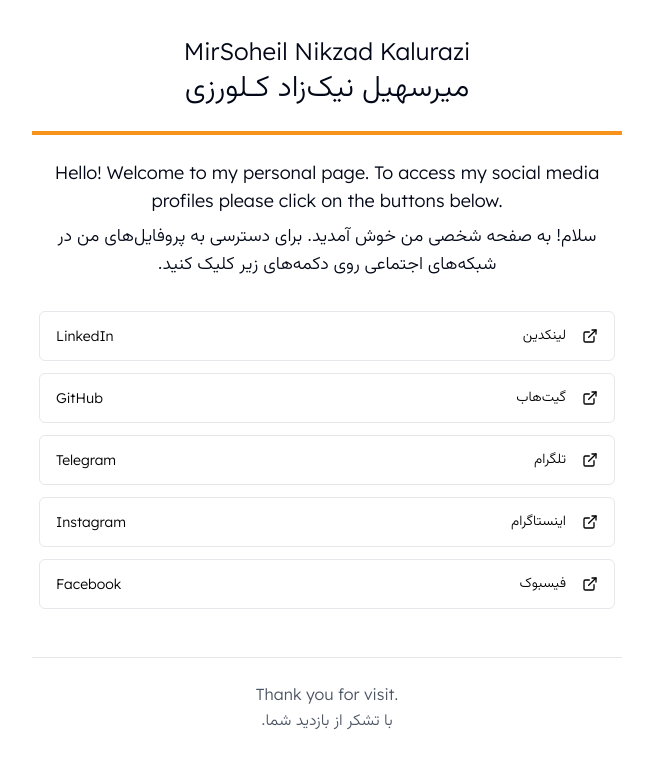
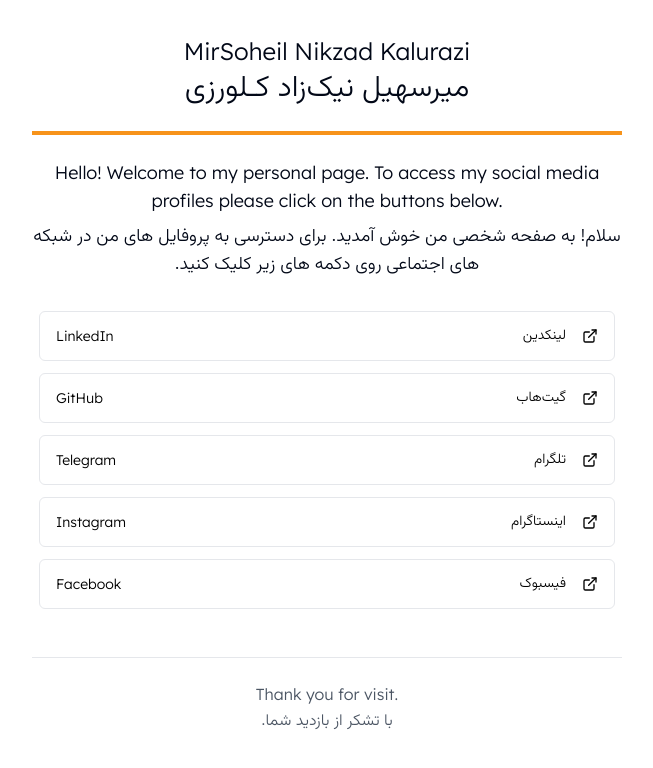
Before and after one commit to SoheilNikzad/soheil-social-hub, a React (Vite) app: page / in a window 1280 px wide. Shown: the top 768 px of the page, without its empty margins (313-966 px from the left). Built offline with nearby package versions, Linux system fonts and the light colour scheme.

Commit message:
Reverted to commit 313be180c838bbe8ce0260a2fdc8bb7b031ec966

```diff
--- a/src/pages/Index.tsx
+++ b/src/pages/Index.tsx
@@ -34,10 +34,12 @@ const Index = () => {
             </div>
 
             <div className="mb-8 border-t-4 border-bitcoin-orange pt-6 mt-6">
-              <p className="text-lg font-lexend mb-2">Hello! Welcome to my personal page.
-To access my social media profiles please click on the buttons below.</p>
-              <p className="text-lg font-vazirmatn" dir="rtl">سلام! به صفحه شخصی من خوش آمدید.
-برای دسترسی به پروفایل‌های من در شبکه‌های اجتماعی روی دکمه‌های زیر کلیک کنید.</p>
+              <p className="text-lg font-lexend mb-2">
+                Hello! Welcome to my personal page. To access my social media profiles please click on the buttons below.
+              </p>
+              <p className="text-lg font-vazirmatn" dir="rtl">
+                سلام! به صفحه شخصی من خوش آمدید. برای دسترسی به پروفایل های من در شبکه های اجتماعی روی دکمه های زیر کلیک کنید.
+              </p>
             </div>
 
             <div className="space-y-3 mb-8 max-w-xl mx-auto">
```
